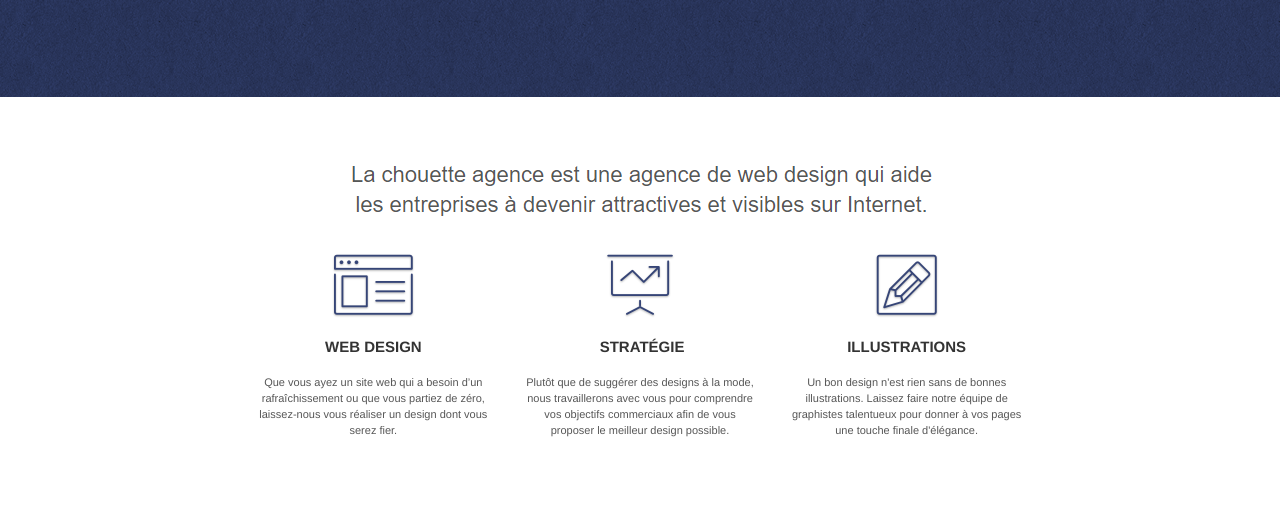
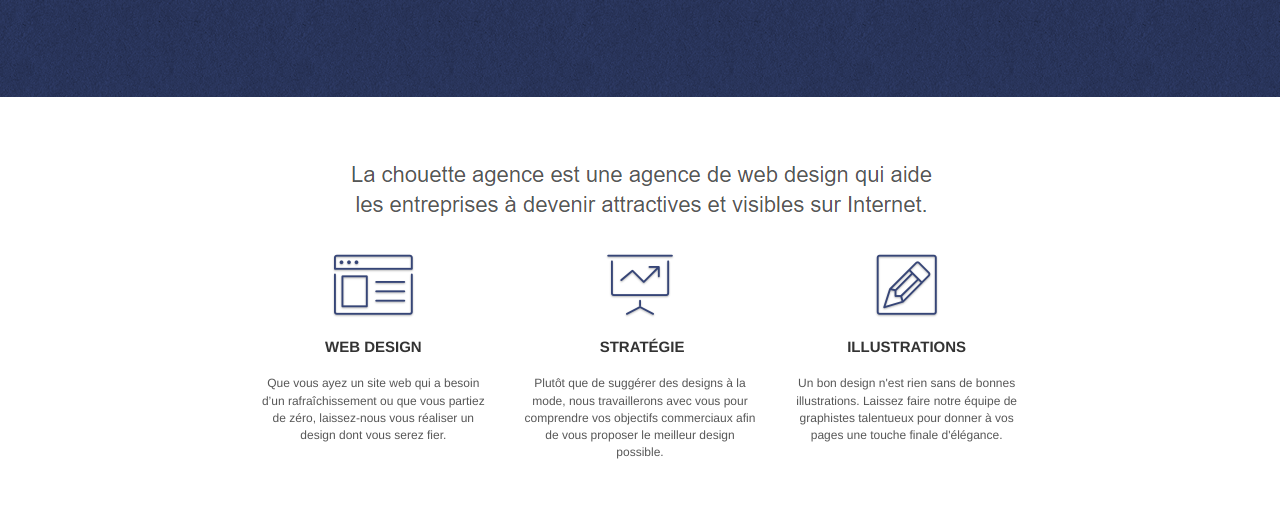
Before and after one commit to Laenar/Projet-4, a plain HTML site: page index.html in a window 1280 px wide. Shown: the part 437-952 px from the top of the page. Drawn offline with Linux system fonts and the light colour scheme.

Commit message:
Ajoust de meta desc

```diff
--- a/index.html
+++ b/index.html
@@ -3,7 +3,7 @@
 	<head>
 		<meta charset="utf-8">
 		<meta name="keywords" content="agence design Lyon, agence design, webmaster">
-		<meta name="description" content="">
+		<meta name="description" content="La chouette agence et spcialiser dans le webdesign et et baser à Lyon">
 		<meta name="viewport" content="width=device-width, initial-scale=1.0, viewport-fit=cover">
 		<link rel="shortcut icon" type="image/png" href="favicon.jpg">
 
--- a/style.css
+++ b/style.css
@@ -677,7 +677,7 @@ a {
 }
 
 p {
-    font-size: 11px;
+    font-size: 12px;
 }
 
 .tight-width-whitespace {
```
